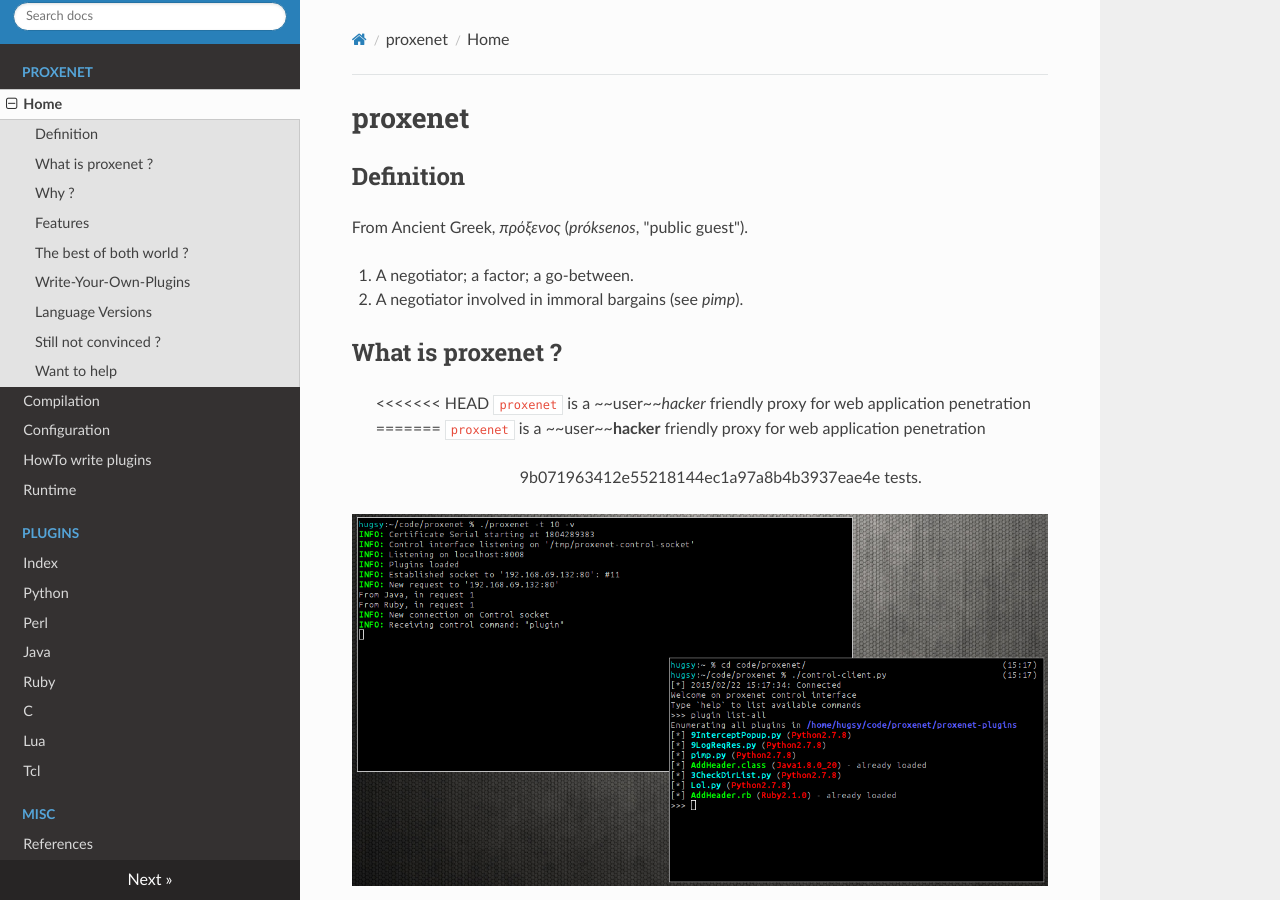
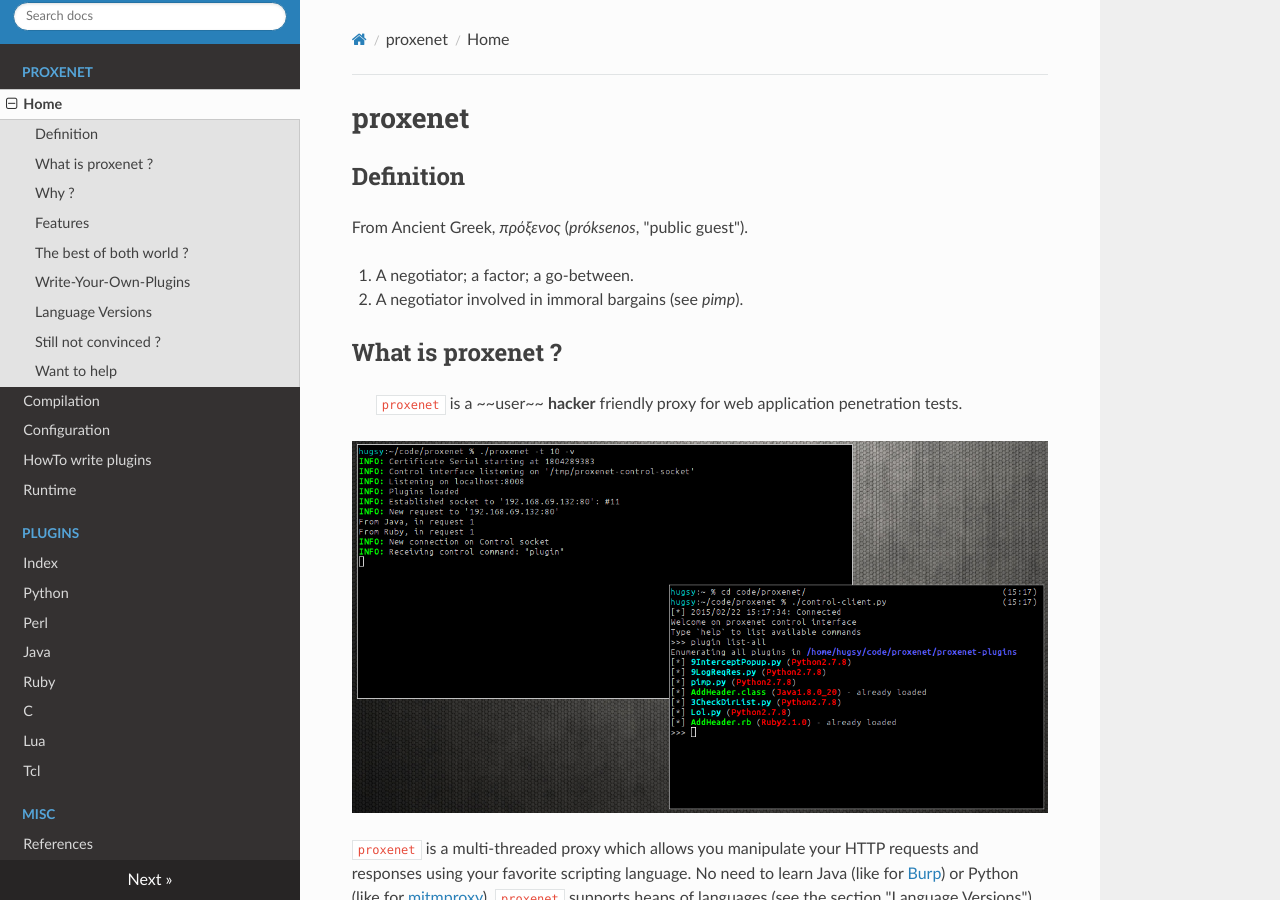
Before and after one commit to hugsy/proxenet, an MkDocs documentation site: the page built from docs/index.md, in a window 1280 px wide and 900 px high. Built offline with MkDocs 1.6.1, drawn with Linux system fonts in a browser that asks for light colours; nearby versions of some CDN libraries; old or Windows-style settings are respelled for this version of MkDocs.

Commit message:
[docs] fixed rebase glitch

```diff
--- a/docs/index.md
+++ b/docs/index.md
@@ -11,12 +11,8 @@
 ## What is proxenet ?
 
 >
-<<<<<<< HEAD
-> `proxenet` is a ~~user~~*hacker* friendly proxy for web application penetration
-=======
-> `proxenet` is a ~~user~~**hacker** friendly proxy for web application penetration
->>>>>>> 9b071963412e55218144ec1a97a8b4b3937eae4e
-> tests.
+> `proxenet` is a ~~user~~ **hacker** friendly proxy for web application
+> penetration tests.
 >
 
 ![proxenet](img/proxenet-capture1.png)
```
